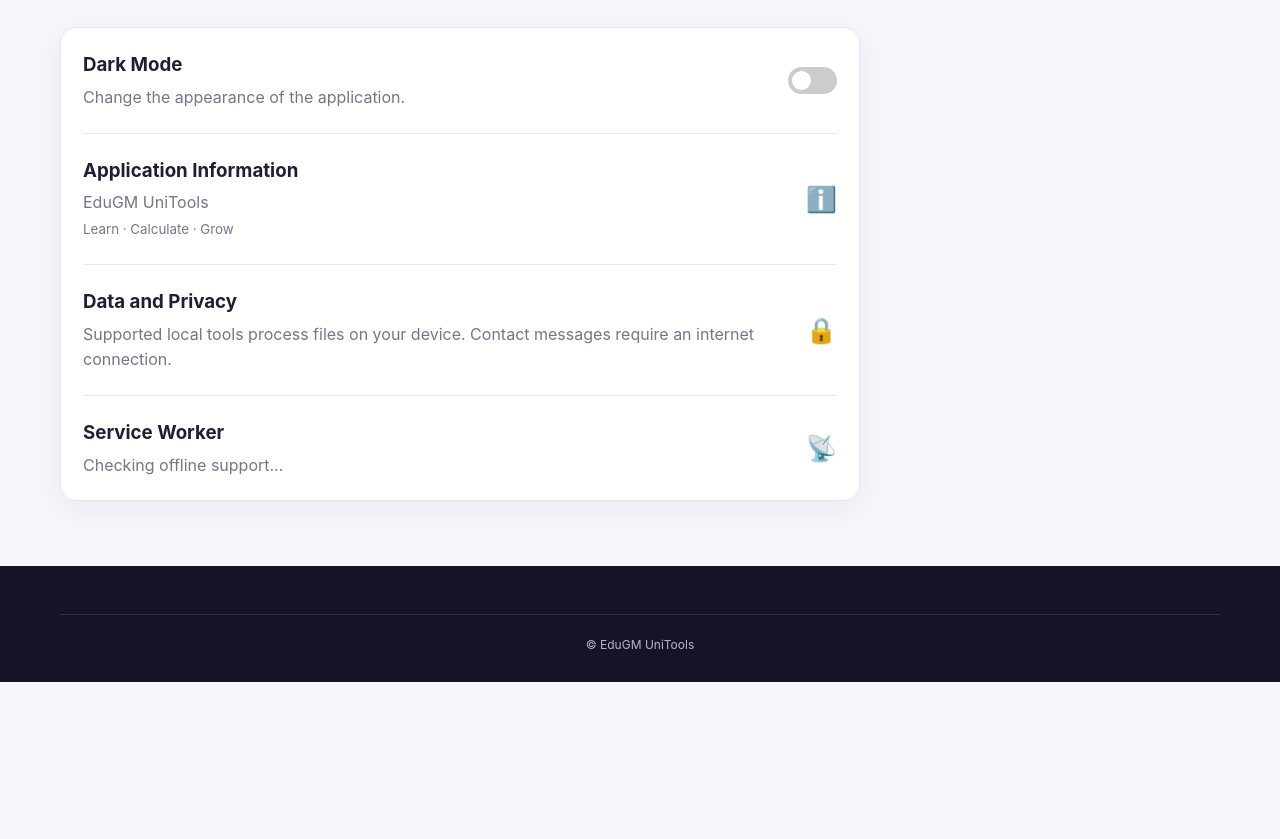
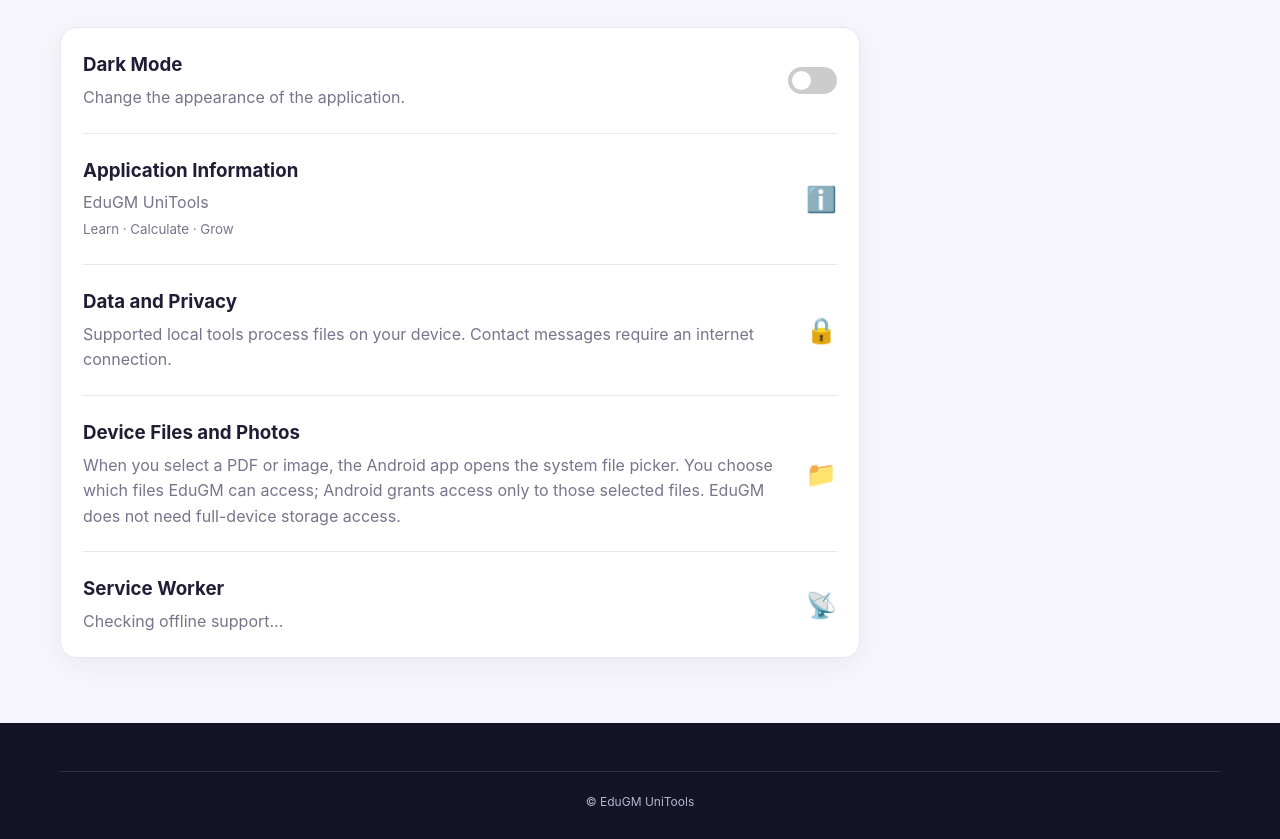
Before and after one commit to priyabratacare-source/EduGM, a website: page www/settings.html in a window 1280 px wide. Shown: the part 246-1085 px from the top of the page. Before the commit the page ends 928 px from the top, so only its background shows below. Drawn offline with Linux system fonts and the light colour scheme.

Commit message:
Explain secure Android file picker access

```diff
--- a/www/settings.html
+++ b/www/settings.html
@@ -83,6 +83,21 @@
 
         <div class="settings-row">
             <div>
+                <h3>Device Files and Photos</h3>
+                <p>
+                    When you select a PDF or image, the Android app opens
+                    the system file picker. You choose which files EduGM can
+                    access; Android grants access only to those selected files.
+                    EduGM does not need full-device storage access.
+                </p>
+            </div>
+            <span class="settings-icon">📁</span>
+        </div>
+
+        <hr>
+
+        <div class="settings-row">
+            <div>
                 <h3>Service Worker</h3>
                 <p id="offlineStatus">Checking offline support...</p>
             </div>
```
